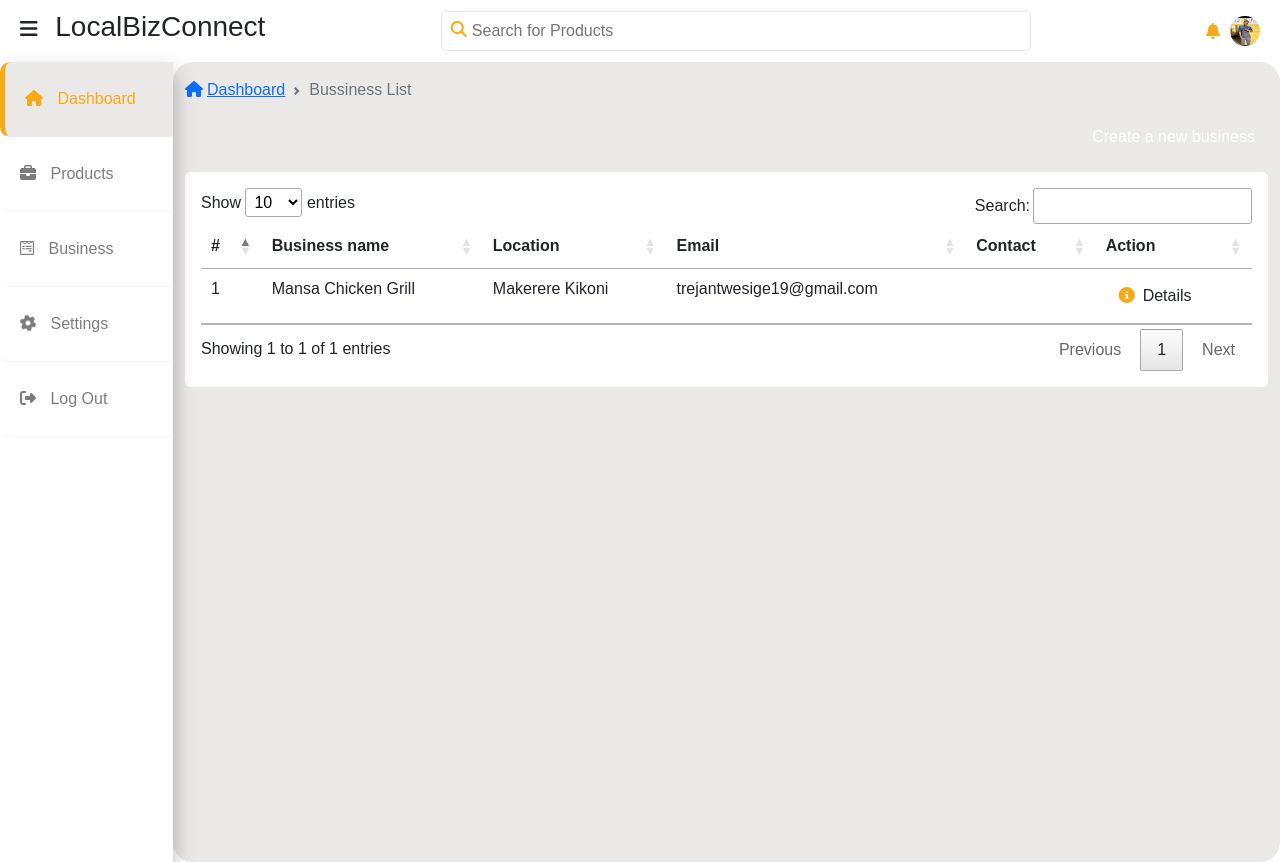
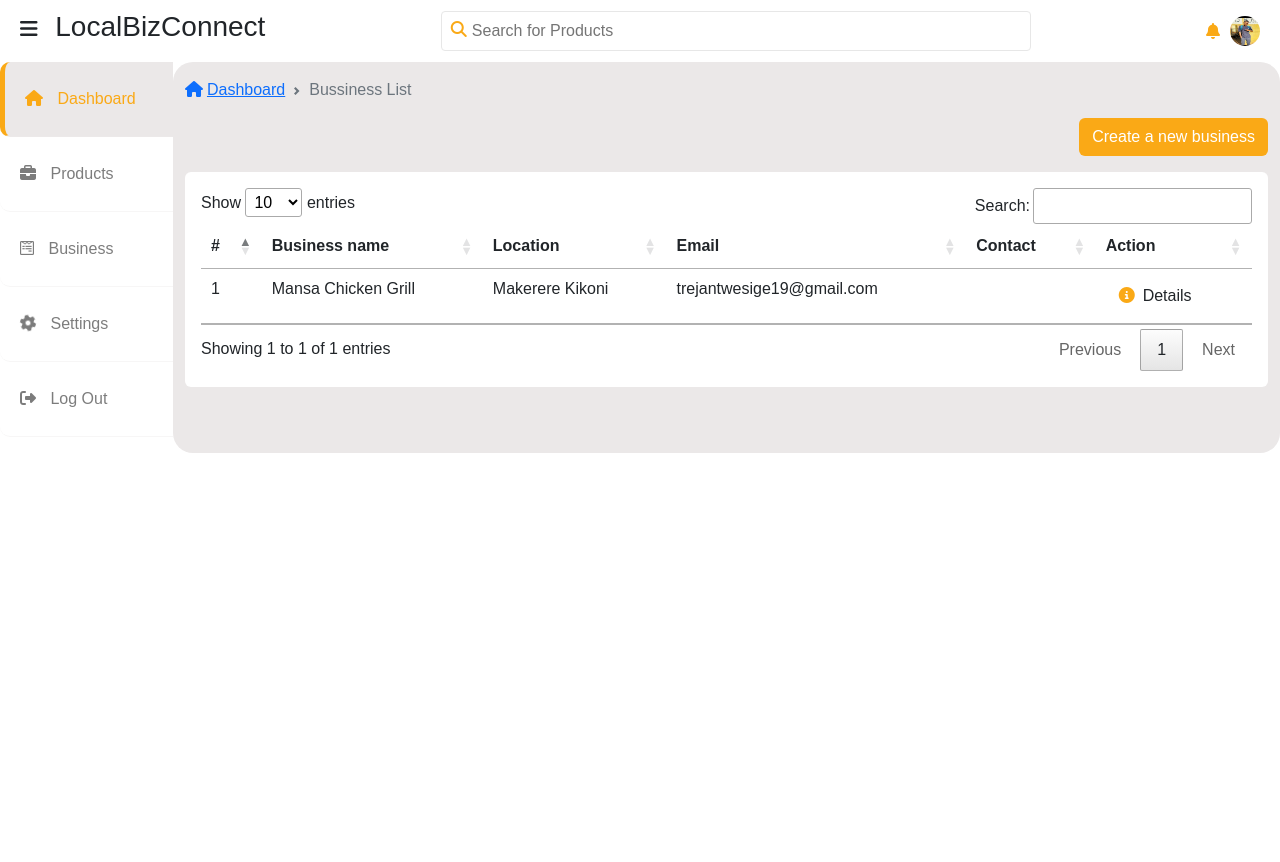
Before and after one commit to namutala/website, a Django app: page /business/ in a window 1280 px wide. After the commit the page ends 453 px from the top, so only its background shows below. Run offline with Django 5.2, Linux system fonts and the light colour scheme; a user stored in the database is signed in; data comes from the database, SQL or seed files in the repository; both versions use the stored data as it was after the commit; some libraries are stand-ins or nearby versions.

Commit message:
css base updated stylings restored

```diff
--- a/static/base.css
+++ b/static/base.css
@@ -5,9 +5,10 @@
     font-family: sans-serif;
 }
 
+.b-primary{
+    background-color: #FAA916!important;
+}
 body{
-    height: 100vh;
-    overflow: hidden;
     background: #ebe8e8;
 }
 
@@ -88,10 +89,9 @@ i{
 }
 .sidebar{
     position: relative;
-    height: 100vh;
+    height: 100%;
     width: 200px;
     background: #fff;
-    box-shadow: 0px 10px 20px rgba(0, 0, 0, .3);
     transition: .3s ease;
 }
 .sidebar ul {
@@ -145,6 +145,26 @@ i{
 /* .content */
 .content{
     width: 100%;
+    height: auto;
     background: #ebe8e8;
     border-radius: 20px;
+    overflow: scroll;
 }
+
+.content::-webkit-scrollbar {
+    width: 5px;
+}
+
+.content::-webkit-scrollbar-track {
+    background-color: #eee;
+}
+
+.content::-webkit-scrollbar-thumb {
+    background-color: #FAA916;
+    border-radius: 10px;
+
+}
+
+.content::-webkit-scrollbar-thumb:hover {
+    background-color: #FFC107;
+}
```
Also changed, not shown: db.sqlite3.
